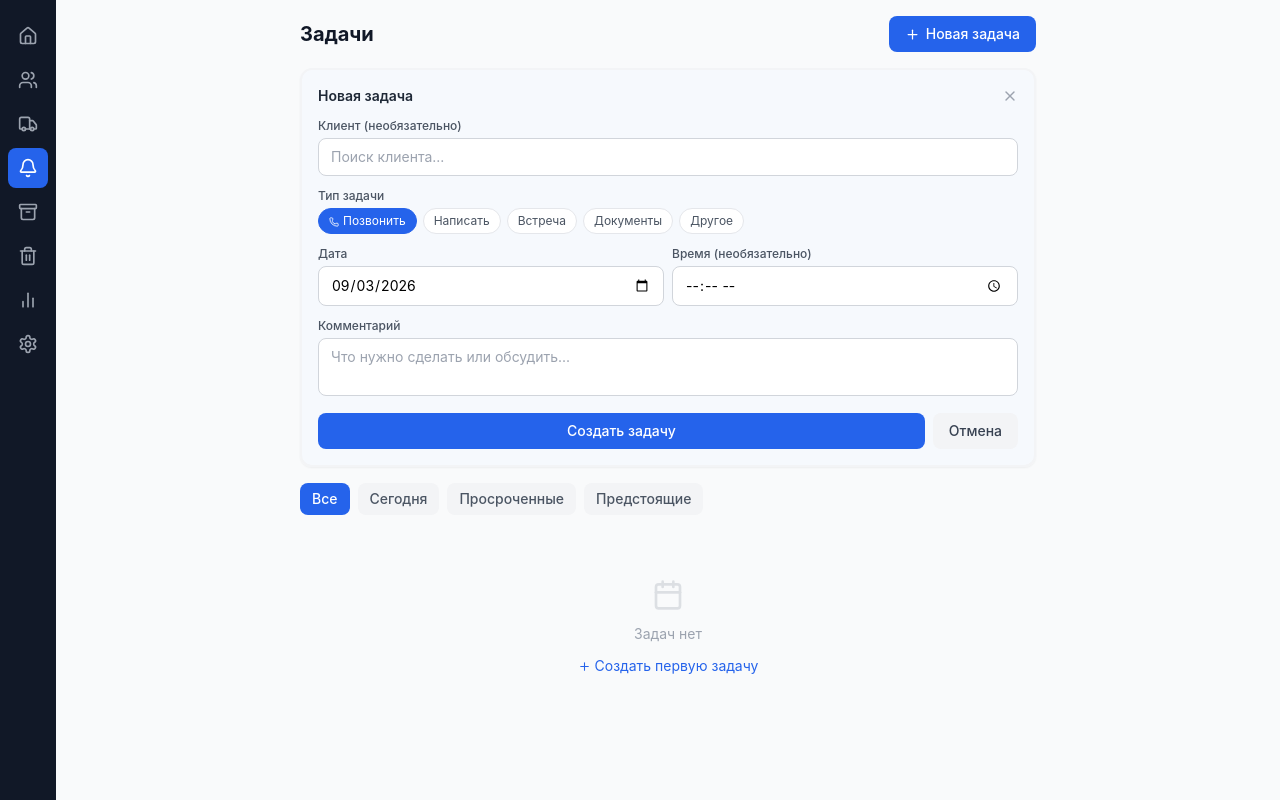
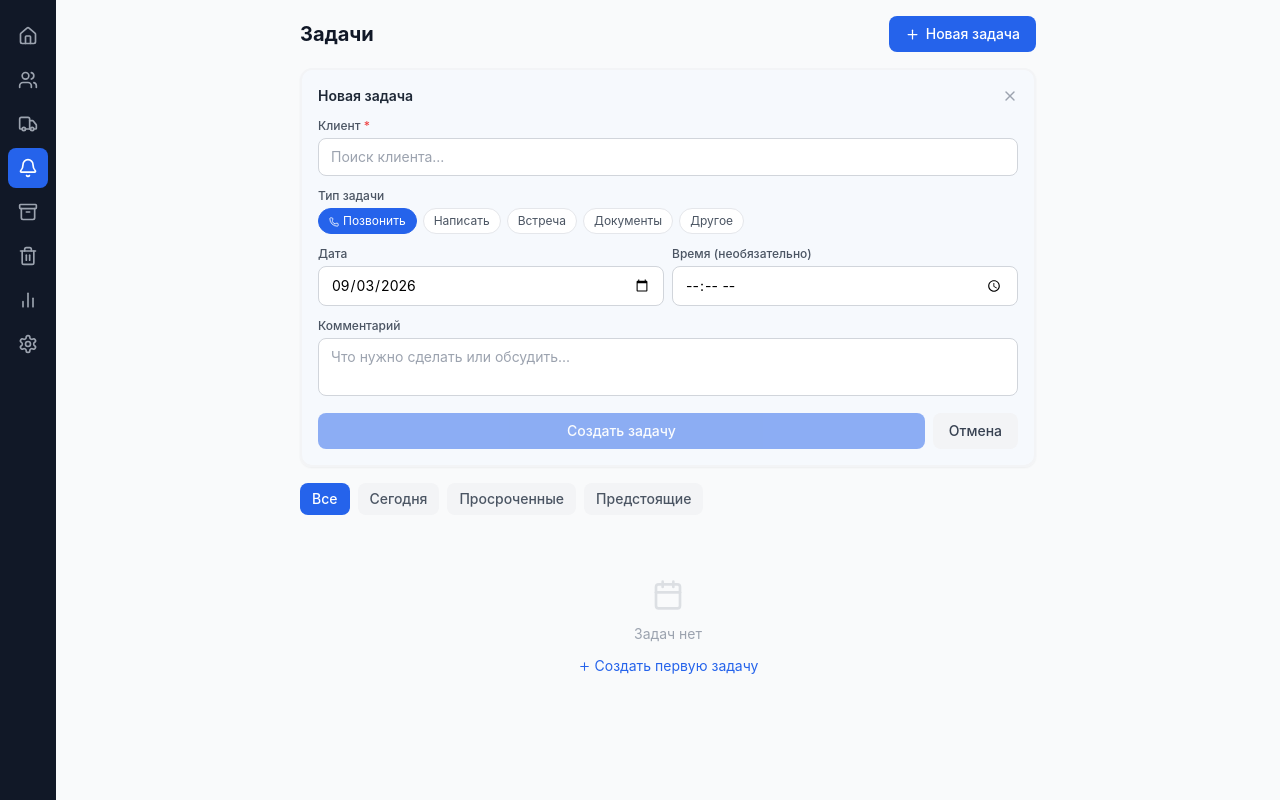
Before and after one commit to serjoleinic2-cloud/crm-auto, a React (Vite) app: page /reminders in a window 1280 px wide. Both pictures are taken after a click on the button "Новая задача". Built offline with nearby package versions, Linux system fonts and the light colour scheme.

Commit message:
fix: allow creating reminders without client (client_id nullable)

```diff
--- a/src/pages/Reminders.tsx
+++ b/src/pages/Reminders.tsx
@@ -126,7 +126,7 @@ function CreateForm({ onCreated, onCancel }: CreateFormProps) {
   const quickTitles = ['Позвонить', 'Написать', 'Встреча', 'Документы', 'Другое'];
 
   const handleSave = async () => {
-    if (!title.trim()) return;
+    if (!client) return;
     setSaving(true);
     try {
       await ipcService.reminders.create({
@@ -151,7 +151,7 @@ function CreateForm({ onCreated, onCancel }: CreateFormProps) {
 
       {/* Client */}
       <div>
-        <label className="label text-xs">Клиент (необязательно)</label>
+        <label className="label text-xs">Клиент <span className="text-red-500">*</span></label>
         <ClientSearch value={client} onChange={setClient} />
       </div>
 
@@ -211,7 +211,7 @@ function CreateForm({ onCreated, onCancel }: CreateFormProps) {
       <div className="flex gap-2">
         <button
           onClick={handleSave}
-          disabled={saving || !title.trim()}
+          disabled={saving || !client || !title.trim()}
           className="btn-primary text-sm flex-1 disabled:opacity-50"
         >
           {saving ? 'Сохранение...' : 'Создать задачу'}
```
